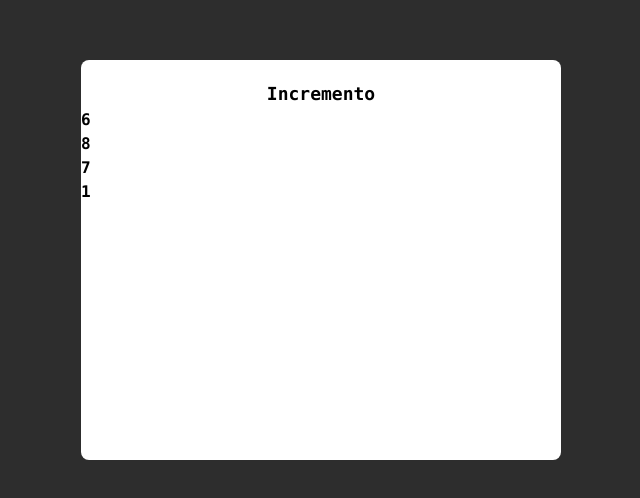
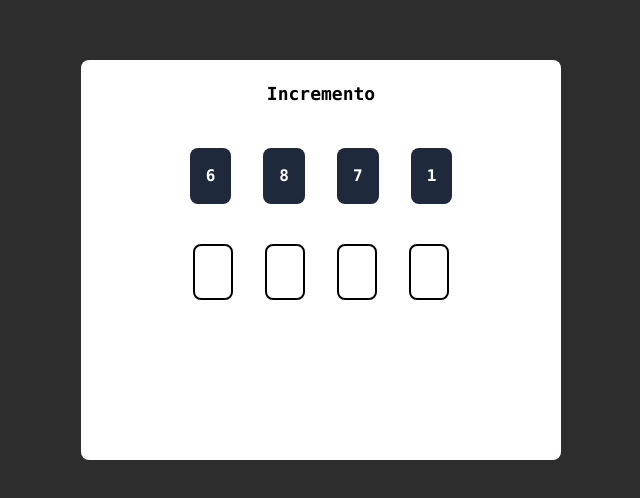
Before and after one commit to russellbanares322/incremento, a React (Vite) app: page / in a window 1280 px wide. Shown: the part 140-638 px from the top of the page, without its empty margins (319-959 px from the left). Built offline with nearby package versions, Linux system fonts and the light colour scheme.

Commit message:
feat: add number styles and implement input fields for every numbers

```diff
--- a/src/components/Home.jsx
+++ b/src/components/Home.jsx
@@ -8,15 +8,24 @@ const Home = () => {
     fourthNumber: Math.floor(Math.random() * 9) + 1,
   });
 
-  console.log(numbers);
+  const numberStyles = "bg-slate-800 p-4 rounded-lg text-white";
+  const inputNumberStyles =
+    "w-10 h-14 p-2 rounded-lg text-center border-2 border-black";
+
   return (
     <div className="bg-white w-[30rem] h-[25rem] rounded-lg">
       <h1 className="text-center mt-5 text-lg">Incremento</h1>
-      <div>
-        <h4>{numbers.firstNumber}</h4>
-        <h4>{numbers.secondNumber}</h4>
-        <h4>{numbers.thirdNumber}</h4>
-        <h4>{numbers.fourthNumber}</h4>
+      <div className="flex justify-center align-center gap-8 mt-10">
+        <h4 className={numberStyles}>{numbers.firstNumber}</h4>
+        <h4 className={numberStyles}>{numbers.secondNumber}</h4>
+        <h4 className={numberStyles}>{numbers.thirdNumber}</h4>
+        <h4 className={numberStyles}>{numbers.fourthNumber}</h4>
+      </div>
+      <div className="flex justify-center align-center gap-8 mt-10">
+        <input className={inputNumberStyles} type="number" />
+        <input className={inputNumberStyles} type="number" />
+        <input className={inputNumberStyles} type="number" />
+        <input className={inputNumberStyles} type="number" />
       </div>
     </div>
   );
```
